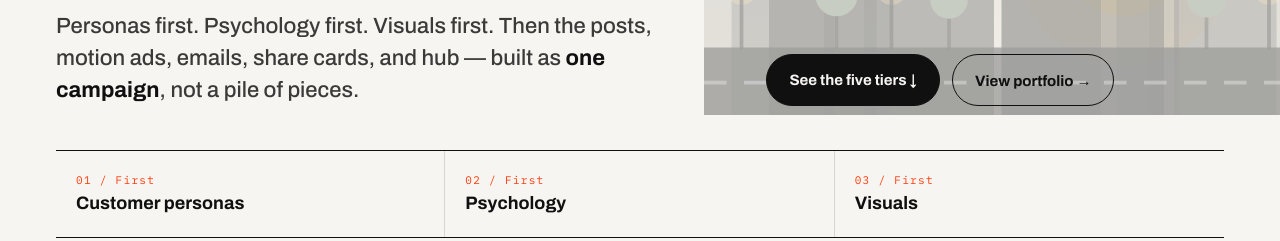
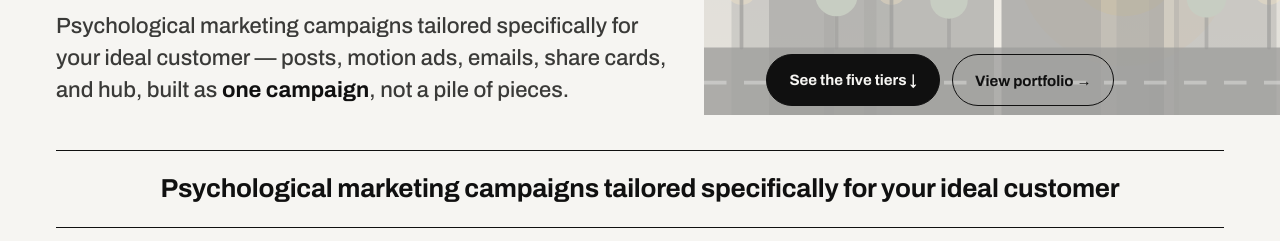
Before and after one commit to cardiocam100/cardiocam100.github.io, a plain HTML site: page index.html in a window 1280 px wide. Shown: the part 685-926 px from the top of the page. Drawn offline with Linux system fonts and the light colour scheme.

Commit message:
Update amco100.me hero copy: psychological marketing campaigns tailored for your ideal customer

```diff
--- a/index.html
+++ b/index.html
@@ -399,16 +399,14 @@ footer{border-top:1px solid var(--line);padding:22px 0 32px}
       <div class="kicker">One page &nbsp;·&nbsp; Five tiers &nbsp;·&nbsp; Secure checkout via Stripe</div>
       <h1>Create an entire marketing campaign in <em>24 hours.</em></h1>
       <div class="hero-sub">
-        <p>Personas first. Psychology first. Visuals first. Then the posts, motion ads, emails, share cards, and hub — built as <b>one campaign</b>, not a pile of pieces.</p>
+        <p>Psychological marketing campaigns tailored specifically for your ideal customer — posts, motion ads, emails, share cards, and hub, built as <b>one campaign</b>, not a pile of pieces.</p>
         <div class="hero-ctas">
           <a class="btn btn-primary" href="#tiers">See the five tiers ↓</a>
           <a class="btn btn-ghost" href="#portfolio">View portfolio →</a>
         </div>
       </div>
-      <div class="pillars" aria-label="AMCO order of work">
-        <div class="pillar"><small>01 / First</small><strong>Customer personas</strong></div>
-        <div class="pillar"><small>02 / First</small><strong>Psychology</strong></div>
-        <div class="pillar"><small>03 / First</small><strong>Visuals</strong></div>
+      <div class="pillars" aria-label="AMCO approach">
+        <div class="pillar" style="grid-column:1 / -1;border-right:0;text-align:center"><strong style="font-size:clamp(18px,2.6vw,26px);letter-spacing:-.01em">Psychological marketing campaigns tailored specifically for your ideal customer</strong></div>
       </div>
       <div class="deliverables" aria-label="What a campaign can include">
         <span>Personas</span><span>Social posts</span><span>Motion ads</span><span>Emails</span><span>Share cards</span><span>Campaign hub</span><span>Full plan</span>
@@ -559,10 +557,10 @@ footer{border-top:1px solid var(--line);padding:22px 0 32px}
     <div class="wrap">
       <div class="sec-head">
         <h2>How 24 hours<br><em>actually works.</em></h2>
-        <p>The order matters. Personas, psychology, and visuals come first — everything else is built from them.</p>
+        <p>Every campaign is tailored to your ideal customer — the psychology, the message, and the creative all start there.</p>
       </div>
       <div class="steps">
-        <div class="step"><b>STEP 01</b><h3>Personas first</h3><p>Who it is for, what they are struggling with, and the language they actually use.</p></div>
+        <div class="step"><b>STEP 01</b><h3>Know your customer</h3><p>Who it is for, what they are struggling with, and the language they actually use.</p></div>
         <div class="step"><b>STEP 02</b><h3>Strategy from the persona</h3><p>Hook, angle, channel, format, and call to action — each one mapped to a persona.</p></div>
         <div class="step"><b>STEP 03</b><h3>Build the campaign</h3><p>Posts, motion ads, emails, and share cards made as one set, in every format the tier includes.</p></div>
         <div class="step"><b>STEP 04</b><h3>Delivered in a hub</h3><p>The finished campaign presented in one hub, hosted on this website, ready to review and launch.</p></div>
@@ -650,7 +648,7 @@ footer{border-top:1px solid var(--line);padding:22px 0 32px}
   <section class="close">
     <div class="wrap">
       <h2>Your campaign could be <em>done tomorrow.</em></h2>
-      <p>Pick the tier that fits the job. Check out once, and the build starts — personas, psychology, and visuals first, the full campaign in 24 hours on the tiers that promise it.</p>
+      <p>Pick the tier that fits the job. Check out once, and the build starts — a psychological campaign tailored to your ideal customer, delivered in 24 hours on the tiers that promise it.</p>
       <a class="btn btn-primary" href="#tiers" style="min-height:56px;padding:0 26px">Back to the five tiers ↑</a>
     </div>
   </section>
```
